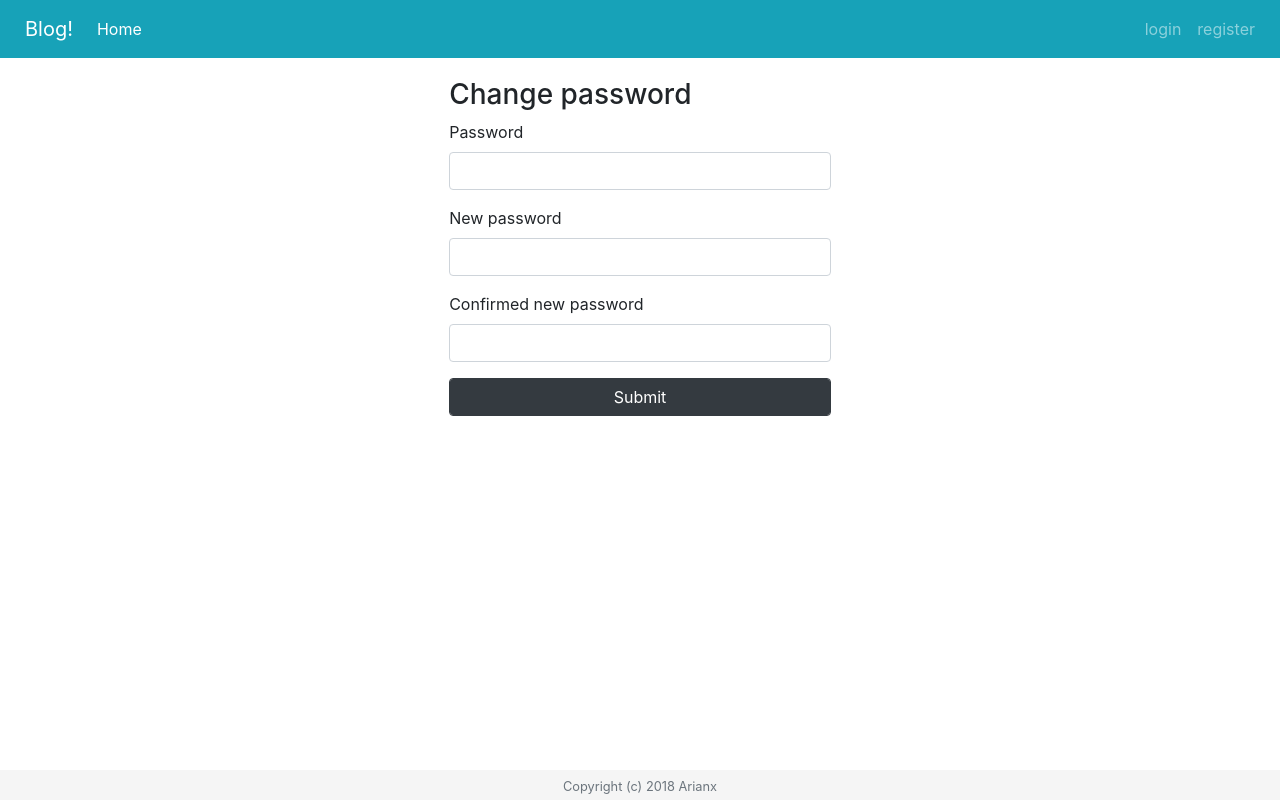
After one commit to Georg2018/FlaskBlog, a Flask app: template app/templates/auth/changepass.html in a window 1280 px wide. The commit adds this page. Run offline with Flask 2, Linux system fonts and the light colour scheme; the template is opened without the code that fills it: values that come from a table or form of the project are taken from there, others are empty; some libraries are stand-ins or nearby versions.

```diff
--- a/app/controller/auth/forms.py
+++ b/app/controller/auth/forms.py
@@ -2,13 +2,14 @@ from flask_wtf import FlaskForm
 from wtforms import StringField, PasswordField, BooleanField, SubmitField
 from wtforms.validators import Email, EqualTo, DataRequired, Length, Regexp, Optional
 from wtforms import ValidationError
+from flask_login import current_user
 from .. import User
 
 class RegisterForm(FlaskForm):
 	email = StringField('Email', validators=[DataRequired(), Length(1,20), Email(), Regexp('^[a-zA-Z0-9.]+@[a-zA-Z0-9]+\.[a-zA-Z]+$', 0, 'Your email\'s format is invalid.')])
 	username = StringField('Username', validators=[DataRequired(), Length(1,20), Regexp('^[A-Za-z][A-Za-z0-9_.]*$', 0, 'Username must have only letter, numbers, dots or underscores.')])
-	password = PasswordField('Password', validators=[DataRequired(), Length(1,20), EqualTo("password2", message="The two password must match.")])
-	password2 = PasswordField('Comfirm password.', validators=[DataRequired(), Length(1,20)])
+	password = PasswordField('Password', validators=[DataRequired(), Length(8,20), EqualTo("password2", message="The two password must matched.")])
+	password2 = PasswordField('Comfirm password.', validators=[DataRequired()])
 	submit = SubmitField('Submit')
 
 	def validate_email(self, field):
@@ -21,6 +22,12 @@ class RegisterForm(FlaskForm):
 
 class LoginForm(FlaskForm):
 	identifier = StringField('Email or username', validators=[DataRequired(), Length(1,20)])
-	password = PasswordField('Password', validators=[DataRequired(), Length(1,20)])
+	password = PasswordField('Password', validators=[DataRequired()])
 	remember_me = BooleanField('Remember me', validators=[Optional()])
 	submit = SubmitField('Submit')
+
+class ChangePasswordForm(FlaskForm):
+	old_password = PasswordField('Password', validators=[DataRequired()])
+	new_password = PasswordField('New password', validators=[DataRequired(), Length(8,20), EqualTo('new_password2', message="Two new password must matched.")])
+	new_password2 = PasswordField('Confirmed new password', validators=[DataRequired()])
+	submit = SubmitField('Submit')
--- a/app/controller/auth/view.py
+++ b/app/controller/auth/view.py
@@ -4,7 +4,7 @@ Auth blueprint's view. Defined the route of the auth blueprint and the related l
 import re
 from flask import render_template, url_for, redirect, flash, request
 from flask_login import current_user, login_required, login_user, logout_user
-from .forms import RegisterForm, LoginForm
+from .forms import RegisterForm, LoginForm, ChangePasswordForm
 from . import auth
 from .. import db
 from .. import User, send_mail
@@ -35,7 +35,7 @@ def register():
 		send_mail(user.email, 'Confirmed your account.', '/auth/mail/confirmed', user=user, token=token)
 
 		flash('You have successfully registered a account.')
-		flash('We have send a confirmed email to your mailbox.Please check it for verification.')
+		flash('We have send a confirmed email to your mailbox. Please check it for verification.')
 		return redirect(url_for('auth.login'))
 
 	return render_template('auth/register.html', form=form)
@@ -95,11 +95,9 @@ def resendMail():
 	Resend confirmed email.
 	'''
 	if current_user.confirmed:
-		flash('You hace been confirmed.')
 		return redirect(url_for('main.index'))
 
 	if not current_user.is_authenticated:
-		flash('You have not login.')
 		return redirect(url_for('auth.login'))
 
 	token = current_user.generate_confirmed_token()
@@ -107,3 +105,30 @@ def resendMail():
 
 	flash('We have resent a confirmed email.')
 	return render_template('auth/unconfirmed.html')
+
+@auth.route('changepass', methods=['GET', 'POST'])
+def changepass():
+	'''
+	Change password, only when the user know the original password.
+	'''
+	if current_user.is_anonymous:
+		return redirect(url_for('auth.login'))
+
+	form = ChangePasswordForm()
+	if form.validate_on_submit():
+		user = current_user._get_current_object()
+
+		if user.check_password(form.old_password.data):
+			user.password = form.new_password.data
+			db.session.add(user)
+			db.session.commit()
+
+			logout()
+
+			flash('You have successfully changed your password. Please login again.')
+			return redirect(url_for('auth.login'))
+		else:
+			flash('Original password error. Please try again.')
+			return redirect(url_for('auth.changepass'))
+
+	return render_template('auth/changepass.html', form=form)
--- a/app/models.py
+++ b/app/models.py
@@ -10,6 +10,8 @@ class User(db.Model):
 	password_hash = db.Column(db.String(128))
 	confirmed = db.Column(db.Boolean, default=False)
 
+	active = True
+
 	@property
 	def password(self):
 		raise AttributeError('Can\'t get the password palintext.')
@@ -21,20 +23,22 @@ class User(db.Model):
 	def check_password(self, password):
 		return bcrypt.check_password_hash(self.password_hash, password)
 
+	@property
 	def is_authenticated(self):
-		if isinstance(self, AnonymousUserMixin):
-			return False
-		else:
-			return True
+		return True
 
+	@property
 	def is_anonymous(self):
-		if isinstance(self, AnonymousUserMixin):
-			return True
-		else:
-			return False
+		return False
 
+	@property
 	def is_active(self):
-		return True
+		return self.active
+
+	@is_active.setter
+	def is_active(self, value):
+		self.active = value
+		return self.active
 
 	def get_id(self):
 		return str(self.id)
@@ -66,6 +70,24 @@ class User(db.Model):
 		else:
 			return False
 
+class AnonymousUser():
+	@property
+	def is_authenticated(self):
+		return False
+
+	@property
+	def is_anonymous(self):
+		return True
+
+	@property
+	def is_active(self):
+		return False
+
+	def get_id(self):
+		return None
+
+login_manager.anonymous_user = AnonymousUser
+
 @login_manager.user_loader
 def load_user(user_id):
 	return User.query.get(int(user_id))
--- a/app/static/css/main_style.css
+++ b/app/static/css/main_style.css
@@ -21,3 +21,7 @@ footer {
 	margin-right: 0;
 	background-color: #f5f5f5;
 }
+
+.account {
+	margin-right: 60px;
+}
--- /dev/null
+++ b/app/templates/auth/changepass.html
@@ -0,0 +1,43 @@
+{% extends "base.html" %}
+
+{% block title %}
+Change password
+{% endblock %}
+
+{% block content %}
+<div class="row justify-content-center">
+	<div class="col col-sm-10 col-md-8 col-lg-6">
+		<h3 class="ml-0">Change password</h3>
+		<form method="POST" action="{{ url_for('auth.changepass') }}">
+		{{ form.csrf_token }}
+		<div class="form-group">
+			{{ form.old_password.label }}
+			{% if form.old_password.errors %}
+				{% for error in form.old_password.errors %}
+					<br /><small class="form-help text-muted">{{ error }}</small>
+				{% endfor %}
+			{% endif %}
+			{{ form.old_password(class="form-control") }}
+		</div>
+		<div class="form-group">
+			{{ form.new_password.label }}
+			{% if form.new_password.errors %}
+				{% for error in form.new_password.errors %}
+					<br /><small class="form-help text-muted">{{ error }}</small>
+				{% endfor %}
+			{% endif %}
+			{{ form.new_password(class="form-control") }}
+		</div>
+		<div class="form-group">
+			{{ form.new_password2.label }}
+			{% if form.new_password2.errors %}
+				{% for error in form.new_password2.errors %}
+					<br /><small class="form-help text-muted">{{ error }}</small>
+				{% endfor %}
+			{% endif %}
+			{{ form.new_password2(class="form-control") }}
+		</div>
+		{{ form.submit(class="form-control btn btn-dark") }}
+	</div>
+</div>
+{% endblock %}
--- a/app/templates/auth/login.html
+++ b/app/templates/auth/login.html
@@ -20,7 +20,7 @@ Login
 				{{ form.identifier.label }}
 				{% if form.identifier.errors %}
 					{% for error in form.identifier.errors %}
-						<small class="form-help text-muted">{{ error }}</small>
+						<br /><small class="form-help text-muted">{{ error }}</small>
 					{% endfor %}
 				{% endif %}
 				{{ form.identifier(class="form-control") }}
@@ -29,7 +29,7 @@ Login
 				{{ form.password.label }}
 				{% if form.password.errors %}
 					{% for error in form.password.errors %}
-						<small class="form-help text-muted">{{ error }}</small>
+						<br /><small class="form-help text-muted">{{ error }}</small>
 					{% endfor %}
 				{% endif %}
 				{{ form.password(class="form-control") }}
--- a/app/templates/auth/unconfirmed.html
+++ b/app/templates/auth/unconfirmed.html
@@ -8,7 +8,7 @@ Unconfirmed
 <div class="row justify-content-center">
 	<div class="col col-sm-12 col-md-10 col-lg-8 text-center">
 		<h3>Unconfirmed.</h3>
-		<p class="lead">The reason your meet this page is because your account has not been confirmed.But we have sent a email to your mailbox.Once you check it you can access other page.</p>
+		<p class="lead">The reason your meet this page is because your account has not been confirmed. But we have sent a email to your mailbox. Once you check it you can access other page.</p>
 		<a href="{{ url_for('auth.resendMail') }}">Not received?</a>
 	</div>
 </div>
--- a/app/templates/base.html
+++ b/app/templates/base.html
@@ -16,11 +16,29 @@
 	{% endblock %}
 </head>
 <body>
+	<div class="modal fade" id="logoutmodal" tabindex="-1">
+		<div class="modal-dialog">
+			<div class="modal-content">
+				<div class="modal-header">
+					<h5 class="modal-title" id="modaltitle">Logout?</h5>
+					<button type="button" class="close" data-dismiss="modal"><span>&times;</span></button>
+				</div>
+				<div class="modal-body">
+					<p>Are you sure you want to logout?</p>
+				</div>
+				<div class="modal-footer">
+					<button type="button" class="btn btn-info" data-dismiss="modal">No</button>
+					<button class="btn btn-success" onclick="window.location.href='{{ url_for('auth.logout') }}'">Logout</button>
+				</div>
+			</div>
+		</div>
+	</div>
+
 	<div class="container col-sm-12 col-md-10 col-lg-8 pl-0 pr-0">
 
 	<header>
 		<nav class="navbar navbar-dark bg-info navbar-expand-md navbar-fixed-row fixed-top border border-info">
-			<a class="navbar-brand" href="{{ url_for('main.index') }}">Blog</a>
+			<a class="navbar-brand ml-2 mr-3" href="{{ url_for('main.index') }}">Blog!</a>
 			<button type="button" class="navbar-toggler" data-toggle="collapse" data-target="#navbar"><span class="navbar-toggler-icon"></span>
 			</button>
 
@@ -33,7 +51,13 @@
 				<div class="navbar-nav ml-auto">
 				{% block navbar_right %}
 				{% if current_user.is_authenticated %}
-					<a class="nav-item nav-link" href="{{ url_for('auth.logout') }}">logout</a>
+					<div class="nav-item dropdown account">
+						<a class="nav-link dropdown-toggle active" href="#" data-toggle="dropdown">Account</a>
+						<div class="dropdown-menu">
+							<button class="dropdown-item btn" onclick="window.location.href='{{ url_for('auth.changepass') }}'">change password</button>
+							<button class="dropdown-item btn" data-toggle="modal" data-target="#logoutmodal">logout</button>
+						</div>
+					</div>
 				{% else %}
 					<a class="nav-item nav-link" href="{{ url_for('auth.login') }}">login</a>
 					<a class="nav-item nav-link" href="{{ url_for('auth.register') }}">register</a>
```
Also changed, not shown: app/templates/auth/register.html (+5 -5 lines), tests/test_client.py (+29 -1 lines), app/data-dev.sqlite, app/data-test.sqlite.
